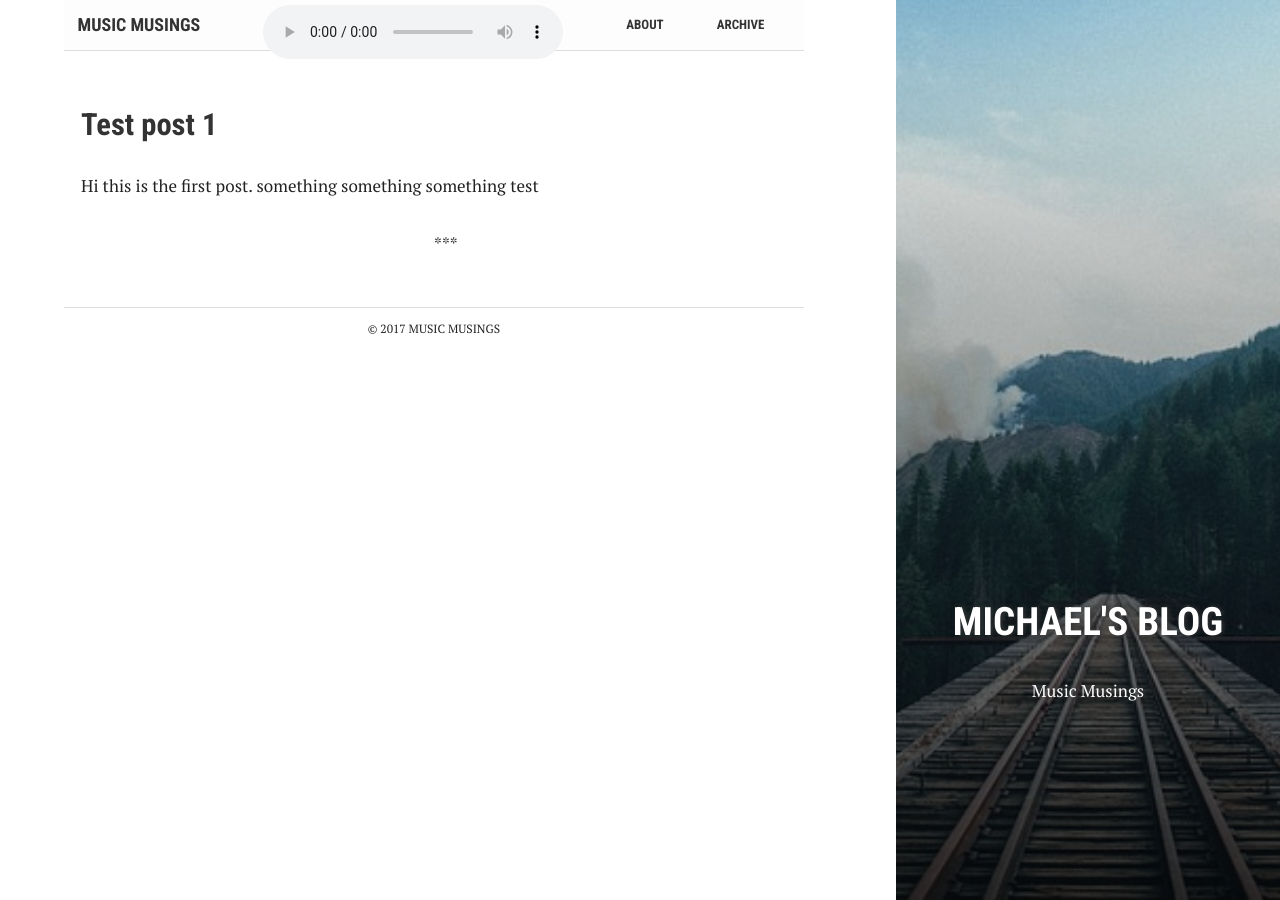
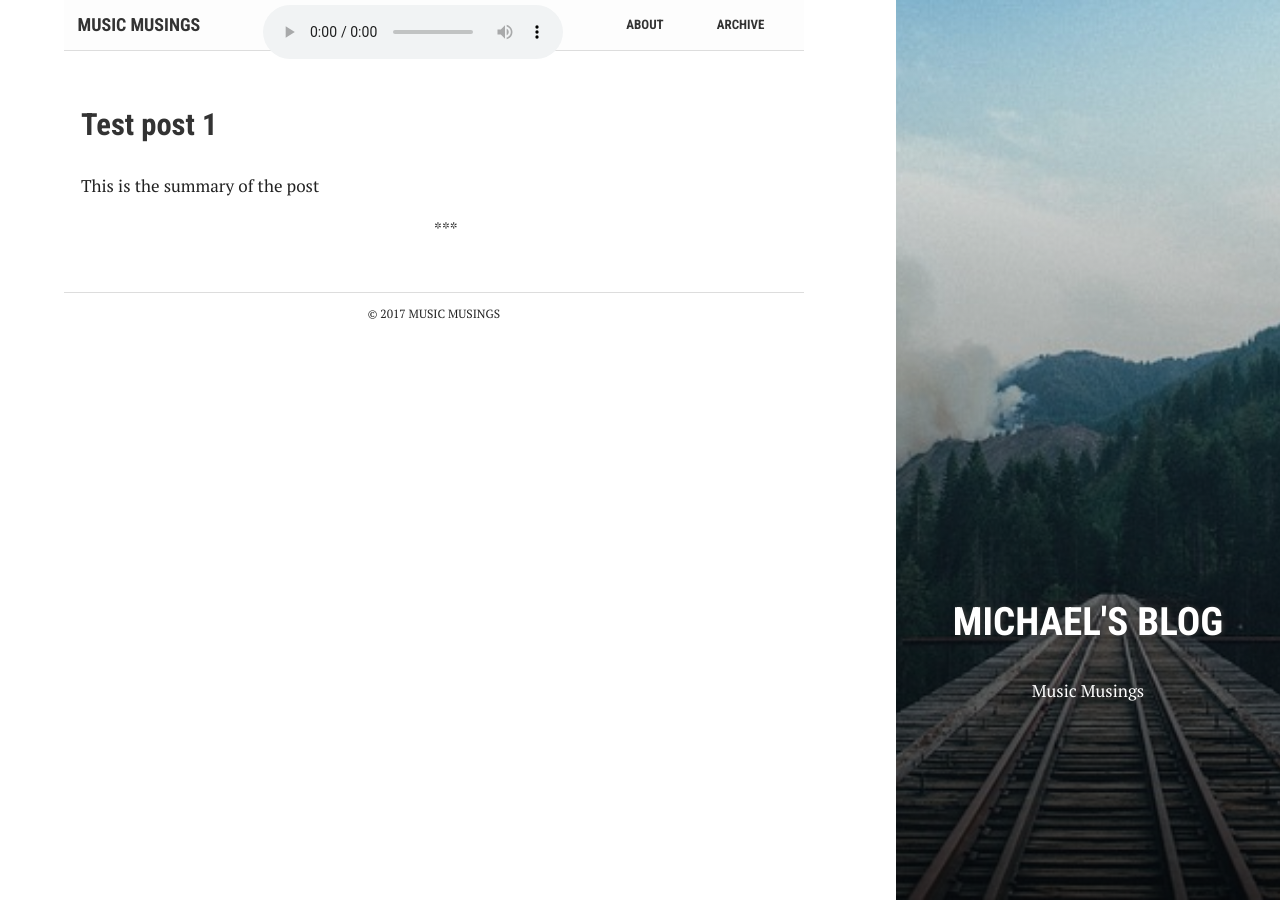
Before and after one commit to moke8198/moke8198.github.io, a Jekyll site: the page built from index.html, in a window 1280 px wide. Built offline with Jekyll 4.4.1, drawn with Linux system fonts in a browser that asks for light colours.

Commit message:
Update 2017-08-04-test-post.md

```diff
--- a/_posts/2017-08-04-test-post.md
+++ b/_posts/2017-08-04-test-post.md
@@ -3,6 +3,7 @@ layout: post
 title:  "Test post 1"
 crawlertitle: "Test Post"
 summary: "This is the summary of the post"
+excerpt: "This is the summary of the post"
 date:   2017-08-04 17:09:47 +0800
 categories: posts
 tags: 'test'
```
